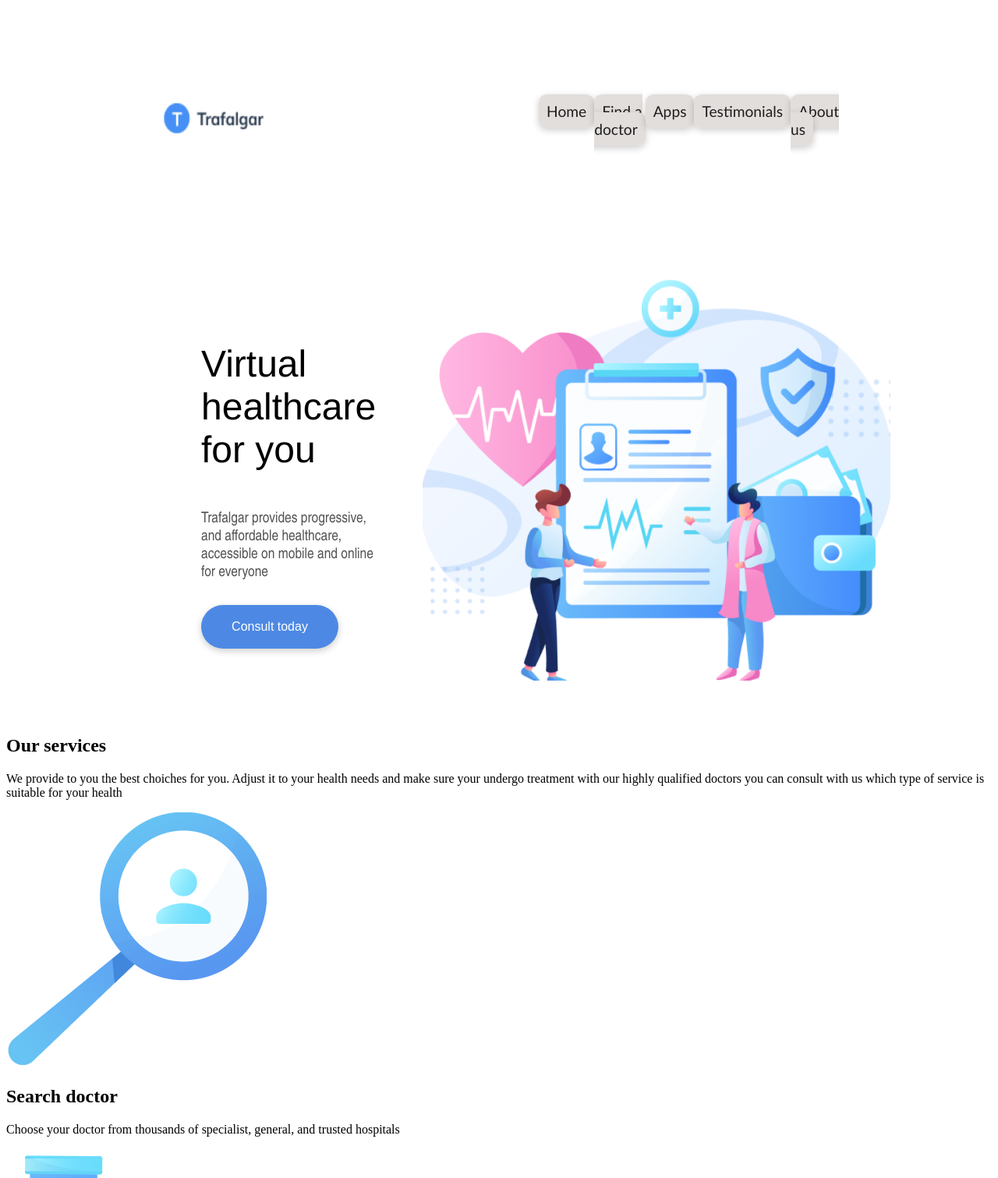
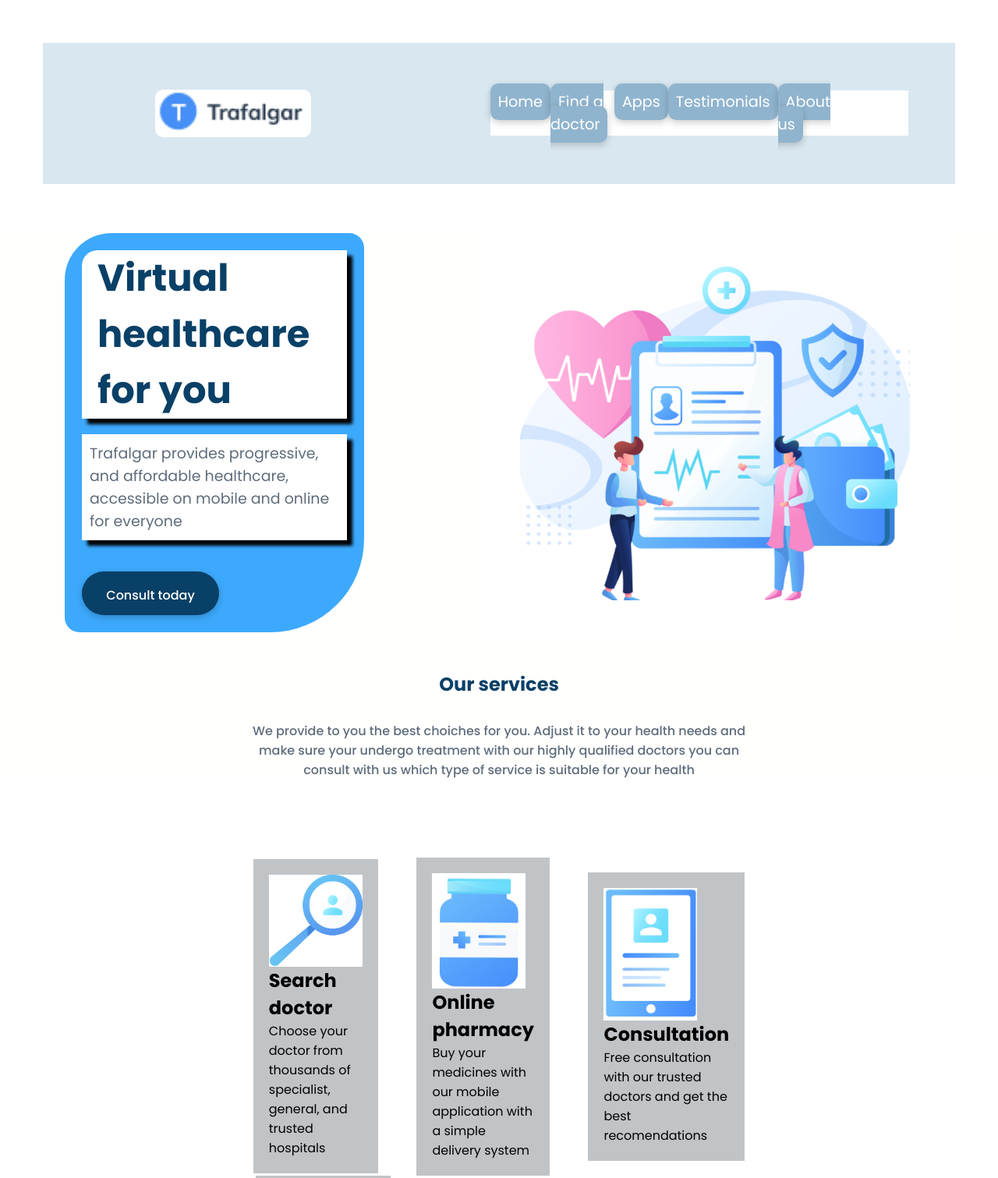
Before and after one commit to Aguilauno1/flexbox_entrega-2.0, a plain HTML site: page index.html in a window 1280 px wide. Shown: the top 1511 px of the page at 78% size. Drawn offline with Linux system fonts and the light colour scheme.

Commit message:
ccambios

```diff
--- a/index.html
+++ b/index.html
@@ -37,8 +37,8 @@
       </section>
     </main>
     <!-- TODO: Segunda sección -->
-    <section class="services" id="Find a doctor">
-      <div>
+    <section id="Find a doctor">
+      <div class="services">
         <h1>Our services</h1>
         <p>
           We provide to you the best choiches for you. Adjust it to your health
@@ -48,7 +48,7 @@
         </p>
       </div>
       <div class="tarjetas">
-        <div class="lupa">
+        <div class="cartas">
           <img src="/assets/lupa.png" alt="lupa" />
           <h1>Search doctor</h1>
           <p>
@@ -56,7 +56,7 @@
             trusted hospitals
           </p>
         </div>
-        <div class="farmacia">
+        <div class="cartas">
           <img src="/assets/farmacia.png" alt="farmacia" />
           <h1>Online pharmacy</h1>
           <p>
@@ -64,7 +64,7 @@
             delivery system
           </p>
         </div>
-        <div class="consultorio">
+        <div class="cartas">
           <img src="/assets/consultorio.png" alt="consultorio" />
           <h1>Consultation</h1>
           <p>
@@ -72,7 +72,7 @@
             recomendations
           </p>
         </div>
-        <div class="info">
+        <div class="cartas">
           <img src="/assets/info.png" alt="detalles info" />
           <h1>Details info</h1>
           <p>
@@ -80,7 +80,7 @@
             recomendations
           </p>
         </div>
-        <div class="botiquin">
+        <div class="cartas">
           <img src="/assets/botiquin.png" alt="botiquin" />
           <h1>Emergency care</h1>
           <p>
@@ -88,7 +88,7 @@
             lovely family
           </p>
         </div>
-        <div class="tracking">
+        <div class="cartas">
           <img src="/assets/tracking.png" alt="tracking" />
           <h1>Tracking</h1>
           <p>Track and save your medical history and health data</p>
--- a/styles.css
+++ b/styles.css
@@ -1,22 +1,31 @@
+@import url('https://fonts.googleapis.com/css2?family=Poppins:ital,wght@0,100;0,200;0,300;0,400;0,500;0,600;0,700;0,800;0,900;1,100;1,200;1,300;1,400;1,500;1,600;1,700;1,800;1,900&display=swap');
+
+* {
+  margin: 0;
+  padding: 0;
+  box-sizing: border-box;
+  font-family: 'Poppins', sans-serif;
+}
+
 header {
   display: flex;
   padding: 60px;
   align-items: center;
   justify-content: space-between;
-  background-color: rgb(255, 255, 255);
   margin: 55px;
+  background-color: #d9e7f1;
 }
 
 header > img {
   margin-left: 8%;
-  width: 140px;
-  height: 50px;
+  width: 200px;
+  height: auto;
+  border-radius: 10px;
 }
 header > nav {
   flex-grow: 1;
   display: flex;
   justify-content: center;
-  background-color: rgb(255, 255, 255);
 }
 
 .nav-list {
@@ -25,76 +34,67 @@ header > nav {
   width: 100%;
   list-style: none;
   background-color: rgb(255, 255, 255);
-  margin-left: 40%;
+  margin-left: 30%;
   padding-right: 100px;
 }
 a {
-  color: rgb(31, 30, 30);
+  color: #fffffe;
   font-size: larger;
-  font-weight: 500;
+  font-weight: 400;
   text-decoration: none;
-  font-family: 'Gill Sans', 'Gill Sans MT', Calibri, 'Trebuchet MS', sans-serif;
-  background-color: rgb(226, 222, 220);
+  background-color: #90b4ce;
   border-radius: 10px;
   padding: 10px;
   box-shadow: 0 3px 10px rgb(0 0 0 / 0.2);
 }
 a:hover {
-  color: rgb(0, 0, 0);
+  color: #fffffe;
   font-weight: 550;
-  background-color: rgb(210, 210, 218);
-  background: #eee;
-  box-shadow: 0 8px 8px -4px lightblue;
+  background-color: #3da9fc;
 }
 
-/* <!--Hero: Primer impacto visual -->
-    <main>
-      <section class="hero">
-        <div>
-          <h1>Virtual healthcare for you</h1>
-          <p>
-            Trafalgar provides progressive, and affordable healthcare,
-            accessible on mobile and online for everyone
-          </p>
-          <div>
-            <button>Consult today</button>
-          </div>
-
-
-        </div>
-        <img src="/assets/hero.png" alt="hero" />
-      </section>
-    </main> */
-
 .hero {
-  background-color: rgb(255, 255, 255);
+  background-color: #fffffe;
   display: flex;
   justify-content: center;
   align-items: center;
-  justify-content: space-around;
-  width: 90%;
+  gap: 150px;
 }
 .hero > div {
   display: flex;
-  background-color: rgb(255, 255, 255);
-  width: 20%;
+  background-color: #3da9fc;
+  width: 30%;
+  margin-left: 20px;
   flex-direction: column;
-  margin-left: 240px;
-  padding: 10px;
+  gap: 10px;
+  padding: 22px;
+  border-radius: 60px 19px 120px 19px;
+  -moz-border-radius: 60px 19px 120px 19px;
+  -webkit-border-radius: 60px 19px 120px 19px;
+  border: 0px solid #000000;
 }
 .hero > div > h1 {
-  font-family: 'Franklin Gothic Medium', 'Arial Narrow', Arial, sans-serif;
   font-size: xxx-large;
   background-color: rgb(255, 255, 255);
-  font-weight: 500;
+  font-weight: 700;
+  color: #094067;
+  -webkit-box-shadow: 7px 7px 4px 0px rgba(0, 0, 0, 1);
+  -moz-box-shadow: 7px 7px 4px 0px rgba(0, 0, 0, 1);
+  box-shadow: 7px 7px 4px 0px rgba(0, 0, 0, 1);
+  padding-left: 20px;
+  border-top-left-radius: 20px;
 }
 .hero > div > p {
   background-color: rgb(255, 255, 255);
   font-size: 19px;
-  font-family: 'Franklin Gothic small', 'Arial Narrow', Arial, sans-serif;
-  color: rgb(82, 82, 82);
+  color: #5f6c7b;
+  padding: 10px;
   margin-block-end: 30px;
   margin-block-start: 10px;
+  font-weight: 400;
+  -webkit-box-shadow: 7px 7px 4px 0px rgba(0, 0, 0, 1);
+  -moz-box-shadow: 7px 7px 4px 0px rgba(0, 0, 0, 1);
+  box-shadow: 7px 7px 4px 0px rgba(0, 0, 0, 1);
 }
 .img-hero {
   display: flex;
@@ -104,10 +104,10 @@ a:hover {
   background-color: rgb(255, 255, 255);
 }
 button {
-  background-color: rgb(77, 137, 228);
+  background-color: #094067;
   border-radius: 40px;
   border-style: none;
-  color: white;
+  color: #fffffe;
   padding: 13px;
   width: 150px;
   height: 30px;
@@ -116,8 +116,86 @@ button {
   p {
     display: flex;
     justify-content: center;
-    background-color: rgb(77, 137, 228);
+    align-items: center;
+    background-color: #094067;
     font-size: medium;
     margin: 5px;
+    font-weight: 500;
   }
 }
+
+/* Background
+Elements
+Background
+#fffffe
+Headline
+#094067
+Paragraph
+#5f6c7b
+Button
+#3da9fc
+Button text
+#fffffe
+
+Illustration
+Stroke
+#094067
+Main
+#fffffe
+Highlight
+#3da9fc
+Secondary
+#90b4ce
+Tertiary
+#ef4565 */
+
+.services {
+  display: flex;
+  justify-content: center;
+  flex-direction: column;
+  background-color: #fffffe;
+}
+
+.services > h1 {
+  display: flex;
+  justify-content: center;
+  padding-top: 40px;
+  padding-block-end: 30px;
+  color: #094067;
+}
+
+.services > p {
+  display: flex;
+  background-color: #fffffe;
+  justify-content: center;
+  padding-left: 25%;
+  padding-right: 25%;
+  color: #5f6c7b;
+  font-weight: 450;
+  text-align: center;
+}
+
+.tarjetas {
+  display: flex;
+  margin: 300px;
+  margin-top: 100px;
+  flex-wrap: wrap;
+}
+.cartas {
+  background-color: #c1c4c7;
+  display: flex;
+  flex-direction: column;
+  margin: auto;
+  padding: 20px;
+  justify-content: center;
+  align-items: flex-start;
+  width: min-content;
+}
+
+.cartas > img {
+  width: 120px;
+  height: auto;
+}
+.cartas > p {
+  display: flex;
+}
```
